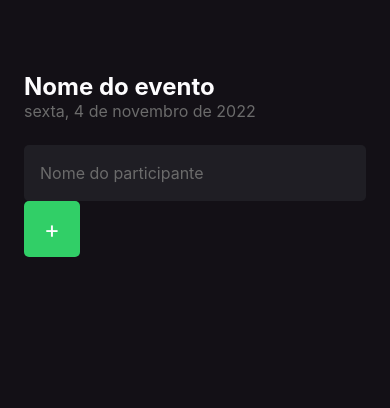
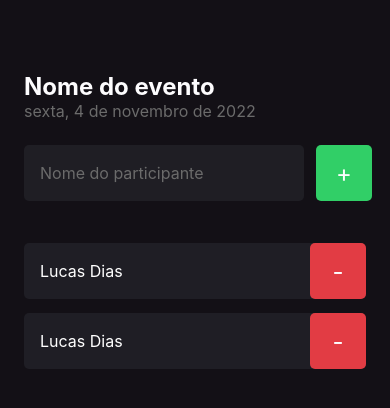
Before and after one commit to LucaFDias/app-ignite-react-native, a React Native app: screen / in a window 390 px wide. Shown: the top 408 px of the page. Built offline with nearby package versions, Linux system fonts and the light colour scheme.

Commit message:
feat: Participant

```diff
--- /dev/null
+++ b/src/components/Participant/index.tsx
@@ -0,0 +1,13 @@
+import { View, Text, TouchableOpacity } from "react-native";
+import { styles } from "./styles";
+
+export function Participant() {
+  return (
+    <View style={styles.container}>
+      <Text style={styles.name}>Lucas Dias</Text>
+      <TouchableOpacity style={styles.btn}>
+        <Text style={styles.bntText}>-</Text>
+      </TouchableOpacity>
+    </View>
+  )
+}
--- /dev/null
+++ b/src/components/Participant/styles.ts
@@ -0,0 +1,31 @@
+import { StyleSheet } from "react-native"
+
+export const styles = StyleSheet.create({
+  container: {
+    width: "100%",
+    backgroundColor: "#1f1e25",
+    borderRadius: 5,
+    flexDirection: "row",
+    alignItems: "center",
+    marginBottom: 14
+  },
+  name: {
+    flex: 1,
+    fontSize: 16,
+    color: "white",
+    marginLeft: 16
+  },
+  btn: {
+    width: 56,
+    height: 56,
+    borderRadius: 5,
+    backgroundColor: "#e23c44",
+
+    alignItems: "center",
+    justifyContent: "center",
+  },
+  bntText: {
+    color: "#fcfdfe",
+    fontSize: 24,
+  },
+})
--- a/src/screens/Home/index.tsx
+++ b/src/screens/Home/index.tsx
@@ -1,5 +1,6 @@
 import { View, Text, TextInput, TouchableOpacity } from "react-native";
 import { styles } from "./styles";
+import { Participant } from "../../components/Participant";
 
 export function Home() {
   function handleParticipantAdd(){
@@ -10,19 +11,19 @@ export function Home() {
     <View style={styles.container}>
       <Text style={styles.eventName}>Nome do evento</Text>
       <Text style={styles.eventDate}>sexta, 4 de novembro de 2022</Text>
-
+      <View style={styles.form}>
         <TextInput
           style={styles.input}
           placeholder="Nome do participante"
           placeholderTextColor="#6b6b6b"
         />
-
-      <TouchableOpacity
-        style={styles.btn}
-        onPress={handleParticipantAdd}
-      >
+        <TouchableOpacity style={styles.btn} onPress={handleParticipantAdd}>
           <Text style={styles.bntText}>+</Text>
         </TouchableOpacity>
       </View>
+
+      <Participant />
+      <Participant />
+    </View>
   )
 }
--- a/src/screens/Home/styles.ts
+++ b/src/screens/Home/styles.ts
@@ -17,14 +17,21 @@ export const styles = StyleSheet.create({
     color: '#6b6b6b',
     fontSize: 16
   },
+  form: {
+    width: '100%',
+    flexDirection: "row",
+    marginTop: 24,
+    marginBottom: 42
+  },
   input: {
+    flex: 1,
     height: 56,
-    marginTop: 24,
     backgroundColor: '#1f1e24',
     borderRadius: 5,
     color: 'white',
     padding: 16,
-    fontSize: 16
+    fontSize: 16,
+    marginRight: 12
   },
   btn: {
     width: 56,
```
Lines whose indentation alone changed are shown as unchanged.
